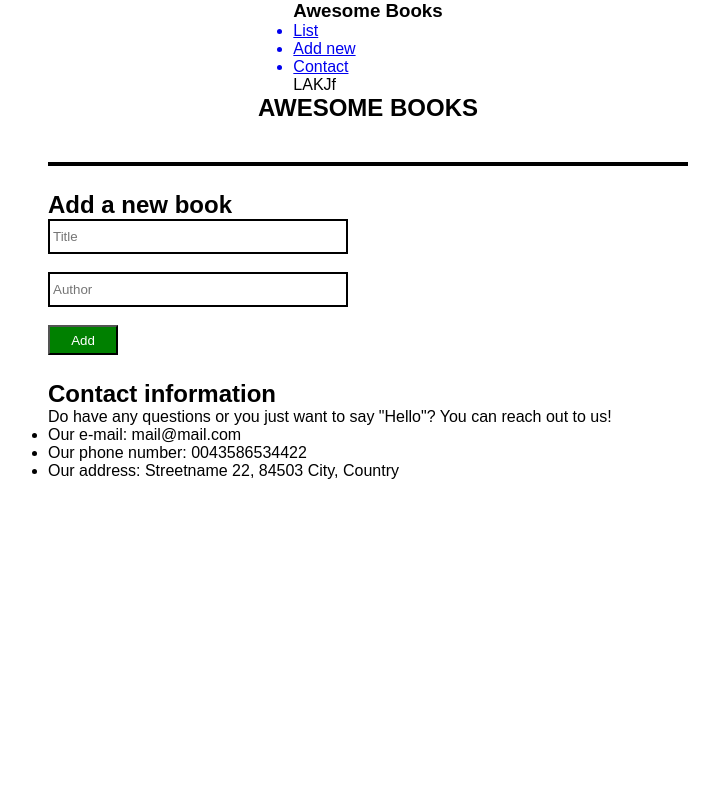
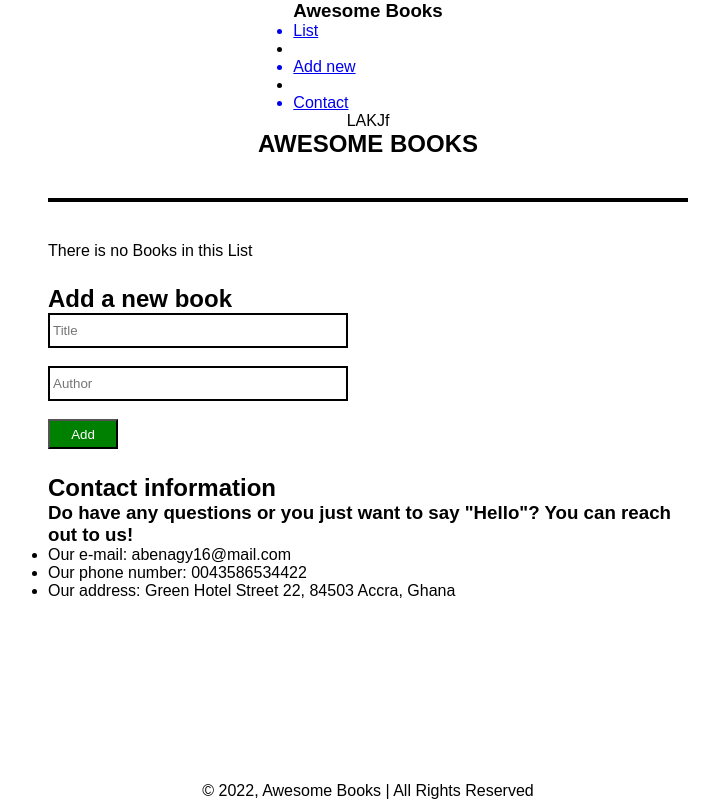
Before and after one commit to abenaTenkorang/Awesome-Books, a website: page index.html in a window 1280 px wide. Shown: the whole page, without its empty margins (272-991 px from the left). Drawn offline with Linux system fonts and the light colour scheme.

Commit message:
Added contact section and footer

```diff
--- a/index.html
+++ b/index.html
@@ -8,27 +8,30 @@
     <link rel="stylesheet" href="style.css">
 </head>
 <body>
-    <header>
-        <nav>
+
+        <nav class="nav-bg">
+            <div class="title">
                 <h3>Awesome Books</h3>
+            </div>
+            <div class="nav-list">
                 <ul>
                     <a href="#" class="list"><li>List</li></a>
+                    <li><div class="line"></div></li>
                     <a href="#" class="add"><li>Add new</li></a>
+                    <li><div class="line"></div></li>
                     <a href="#" class="contactmenu"><li>Contact</li></a>
                     </ul>
+            </div>
         </nav>
-        <p class="date-and-time">LAKJf</p>
-      </header>
+        <p class="date-time">LAKJf</p>
 
     <div class="Books-Container">
         <div class="awesome-books">
             <h2>AWESOME BOOKS</h2>
-        <div class="books-list">
-            <!-- js file goes here -->
-        </div>
+            <div class="books-list"> <!-- js file goes here --></div>
+            <p class="emptymsg">There is no Books in this List</p>
         </div>
 
-        <section>
         <div class="new-book">
             <h2>Add a new book</h2>
             <form>
@@ -37,20 +40,21 @@
                 <input type="button" id="add-Button" value="Add">
             </form>
         </div>
-        </section>
-
-        <section>
+        <div class="contact">
             <h2>Contact information</h2>
-            <p>Do have any questions or you just want to say "Hello"? You can reach out to us!</p>
+            <h3>Do have any questions or you just want to say "Hello"? You can reach out to us!</h3>
 
             <ul>
-              <li>Our e-mail: mail@mail.com</li>
+              <li>Our e-mail: abenagy16@mail.com</li>
               <li>Our phone number: 0043586534422</li>
-              <li>Our address: Streetname 22, 84503 City, Country</li>
+              <li>Our address: Green Hotel Street 22, 84503 Accra, Ghana</li>
             </ul>
-        </section>
-
+        </div>
+    </div>
 
     <script src="index.js"></script>
+    <footer>
+        <p>© 2022, Awesome Books | All Rights Reserved</p>
+      </footer>
 </body>
 </html>
```
Lines whose indentation alone changed are shown as unchanged.
